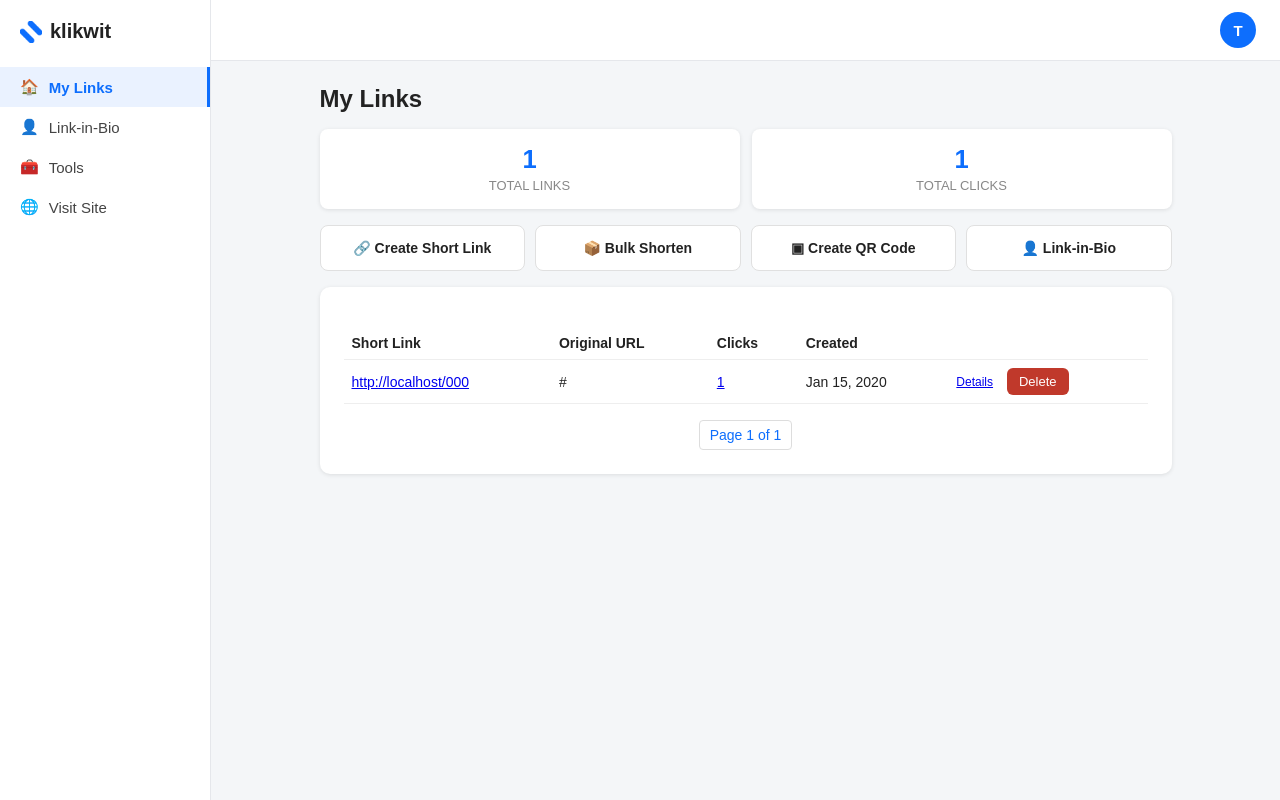
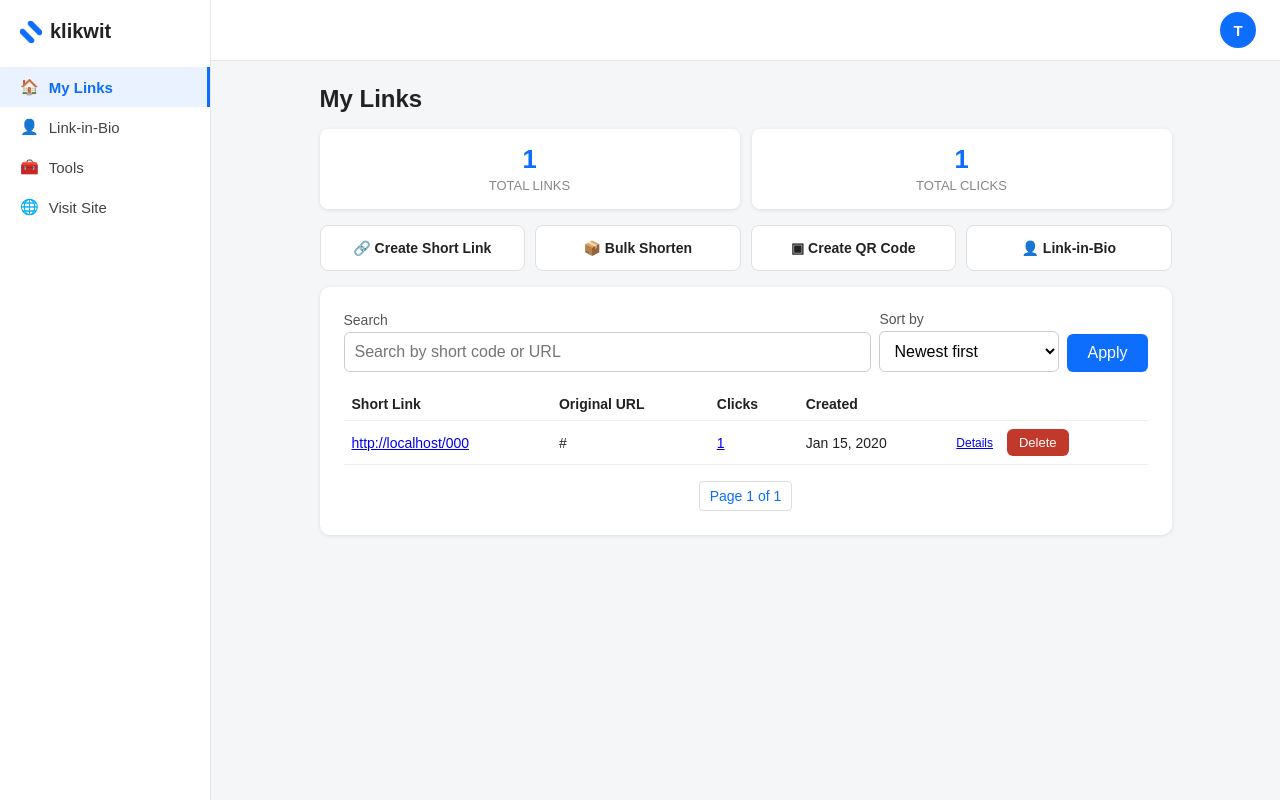
Before and after one commit to protidinmegashop24-workupbd/adlnk, a Laravel app: page /dashboard in a window 1280 px wide. Run offline with Laravel 12, Linux system fonts and the light colour scheme; a user stored in the database is signed in; data comes from the database, SQL or seed files in the repository; tables that the repository leaves empty hold one stand-in row (values such as "Sample post").

Commit message:
Add search, sort, and filtering to the My Links dashboard
Lets users search their links by short code or URL, and sort by
newest/oldest/most clicks/least clicks, with the filters preserved
across pagination. Distinguishes an empty account (no links at all)
from a search with no matches, each with its own message and a way
to clear filters. Also adds base <select> styling since this is the
first dropdown in any form on the site.

Co-Authored-By: Claude Sonnet 5 <noreply@anthropic.com>
Claude-Session: https://claude.ai/code/session_01XVVArUiFBdzbZUcq8ykuaQ

```diff
--- a/laravel-shortlink/app/Http/Controllers/DashboardController.php
+++ b/laravel-shortlink/app/Http/Controllers/DashboardController.php
@@ -13,11 +13,29 @@ class DashboardController extends Controller
     {
         $userLinks = $request->user()->links();
 
-        $links = (clone $userLinks)->latest()->paginate(15);
+        $search = trim((string) $request->query('q', ''));
+        $sort = $request->query('sort', 'newest');
+
+        $filtered = (clone $userLinks);
+        if ($search !== '') {
+            $filtered->where(function ($query) use ($search) {
+                $query->where('code', 'like', "%{$search}%")
+                    ->orWhere('url', 'like', "%{$search}%");
+            });
+        }
+
+        match ($sort) {
+            'oldest' => $filtered->oldest(),
+            'most_clicks' => $filtered->orderByDesc('clicks'),
+            'least_clicks' => $filtered->orderBy('clicks'),
+            default => $filtered->latest(),
+        };
+
+        $links = $filtered->paginate(15)->withQueryString();
         $totalLinks = (clone $userLinks)->count();
         $totalClicks = (clone $userLinks)->sum('clicks');
 
-        return view('dashboard', compact('links', 'totalLinks', 'totalClicks'));
+        return view('dashboard', compact('links', 'totalLinks', 'totalClicks', 'search', 'sort'));
     }
 
     public function analytics(Request $request, Link $link): View
--- a/laravel-shortlink/resources/views/dashboard.blade.php
+++ b/laravel-shortlink/resources/views/dashboard.blade.php
@@ -9,6 +9,12 @@
   .quick-actions{display:flex;gap:10px;flex-wrap:wrap;margin-top:16px}
   .quick-actions a{flex:1;min-width:140px;background:#fff;border:1px solid #e0e0e0;border-radius:8px;padding:14px;text-align:center;text-decoration:none;color:#222;font-size:14px;font-weight:bold}
   .quick-actions a:hover{border-color:#0d6efd;color:#0d6efd}
+  .filter-bar{display:flex;gap:8px;flex-wrap:wrap;align-items:flex-end;margin-bottom:16px}
+  .filter-bar .field{flex:1;min-width:160px}
+  .filter-bar label{margin:0 0 4px}
+  .filter-bar input,.filter-bar select{margin:0}
+  .filter-bar button{width:auto;margin:0;padding:10px 20px;flex-shrink:0}
+  .filter-bar .clear-link{font-size:13px;align-self:center;white-space:nowrap}
 @endsection
 
 @section('content')
@@ -37,9 +43,32 @@
   </div>
 
   <div class="card">
-    @if ($links->isEmpty())
+    @if ($totalLinks === 0)
       <p class="muted" style="margin-top:0">You haven't shortened any links while logged in yet. <a href="{{ route('home') }}">Create one</a>.</p>
     @else
+      <form method="GET" action="{{ route('dashboard') }}" class="filter-bar">
+        <div class="field">
+          <label for="q">Search</label>
+          <input id="q" type="text" name="q" value="{{ $search }}" placeholder="Search by short code or URL"/>
+        </div>
+        <div class="field" style="flex:0 0 180px">
+          <label for="sort">Sort by</label>
+          <select id="sort" name="sort">
+            <option value="newest" @selected($sort === 'newest')>Newest first</option>
+            <option value="oldest" @selected($sort === 'oldest')>Oldest first</option>
+            <option value="most_clicks" @selected($sort === 'most_clicks')>Most clicks</option>
+            <option value="least_clicks" @selected($sort === 'least_clicks')>Least clicks</option>
+          </select>
+        </div>
+        <button type="submit">Apply</button>
+        @if ($search !== '' || $sort !== 'newest')
+          <a class="clear-link" href="{{ route('dashboard') }}">Clear</a>
+        @endif
+      </form>
+
+      @if ($links->isEmpty())
+        <p class="muted" style="margin-top:0">No links match your search. <a href="{{ route('dashboard') }}">Clear filters</a>.</p>
+      @else
       <table>
         <thead>
           <tr>
@@ -79,6 +108,7 @@
           <a href="{{ $links->nextPageUrl() }}">Next &raquo;</a>
         @endif
       </div>
+      @endif
     @endif
   </div>
 @endsection
--- a/laravel-shortlink/resources/views/partials/base-style.blade.php
+++ b/laravel-shortlink/resources/views/partials/base-style.blade.php
@@ -4,7 +4,7 @@ body{font-family:Arial,Helvetica,sans-serif;background:#f4f6f8;margin:0;padding:
 .tab.active{background:#fff;color:#0d6efd;box-shadow:0 1px 3px rgba(0,0,0,.12);font-weight:bold}
 .card{background:#fff;border-radius:10px;box-shadow:0 1px 4px rgba(0,0,0,.1);padding:24px;margin-top:16px}
 label{display:block;font-size:14px;color:#555;margin:12px 0 4px}
-input[type=text],input[type=url],input[type=email],input[type=password],input[type=datetime-local]{width:100%;box-sizing:border-box;padding:10px;border:1px solid #ccc;border-radius:6px;font-size:16px}
+input[type=text],input[type=url],input[type=email],input[type=password],input[type=datetime-local],select{width:100%;box-sizing:border-box;padding:10px;border:1px solid #ccc;border-radius:6px;font-size:16px;background:#fff}
 textarea{width:100%;box-sizing:border-box;padding:10px;border:1px solid #ccc;border-radius:6px;font-size:15px;font-family:inherit;resize:vertical}
 button{background:#0d6efd;color:#fff;border:0;padding:12px 20px;border-radius:6px;font-size:16px;cursor:pointer;margin-top:16px;width:100%}
 button:disabled{background:#9db8e8;cursor:not-allowed}
```
